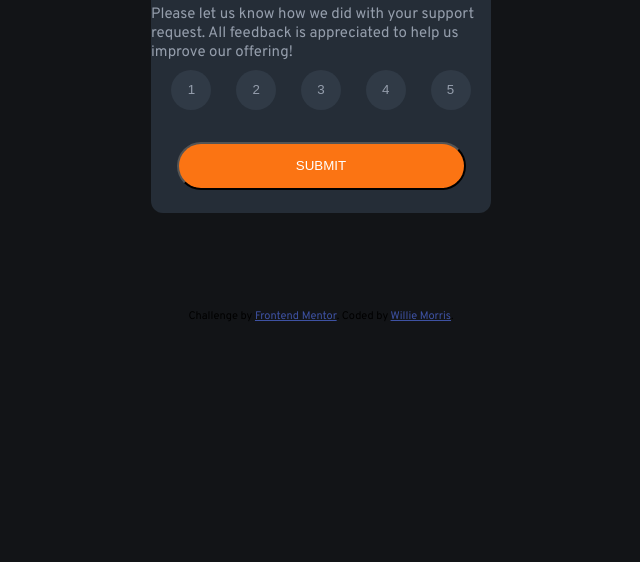
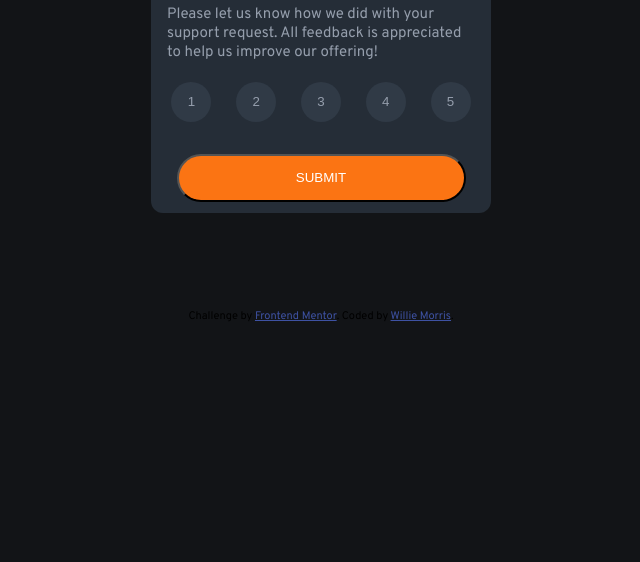
Before and after one commit to willie10r/rating-field, a plain HTML site: page index.html in a window 1280 px wide. Shown: the part 238-800 px from the top of the page, without its empty margins (319-959 px from the left). Drawn offline with Linux system fonts and the light colour scheme.

Commit message:
adjusted spacing

```diff
--- a/scss/styles.scss
+++ b/scss/styles.scss
@@ -27,7 +27,7 @@ body {
 
 .message {
     display: block;
-    margin: 0;
+    margin: 0 1rem 1.25rem 1rem;
 }
 
 .after {
```
Also changed, not shown: css/styles.css, 1 other file.
